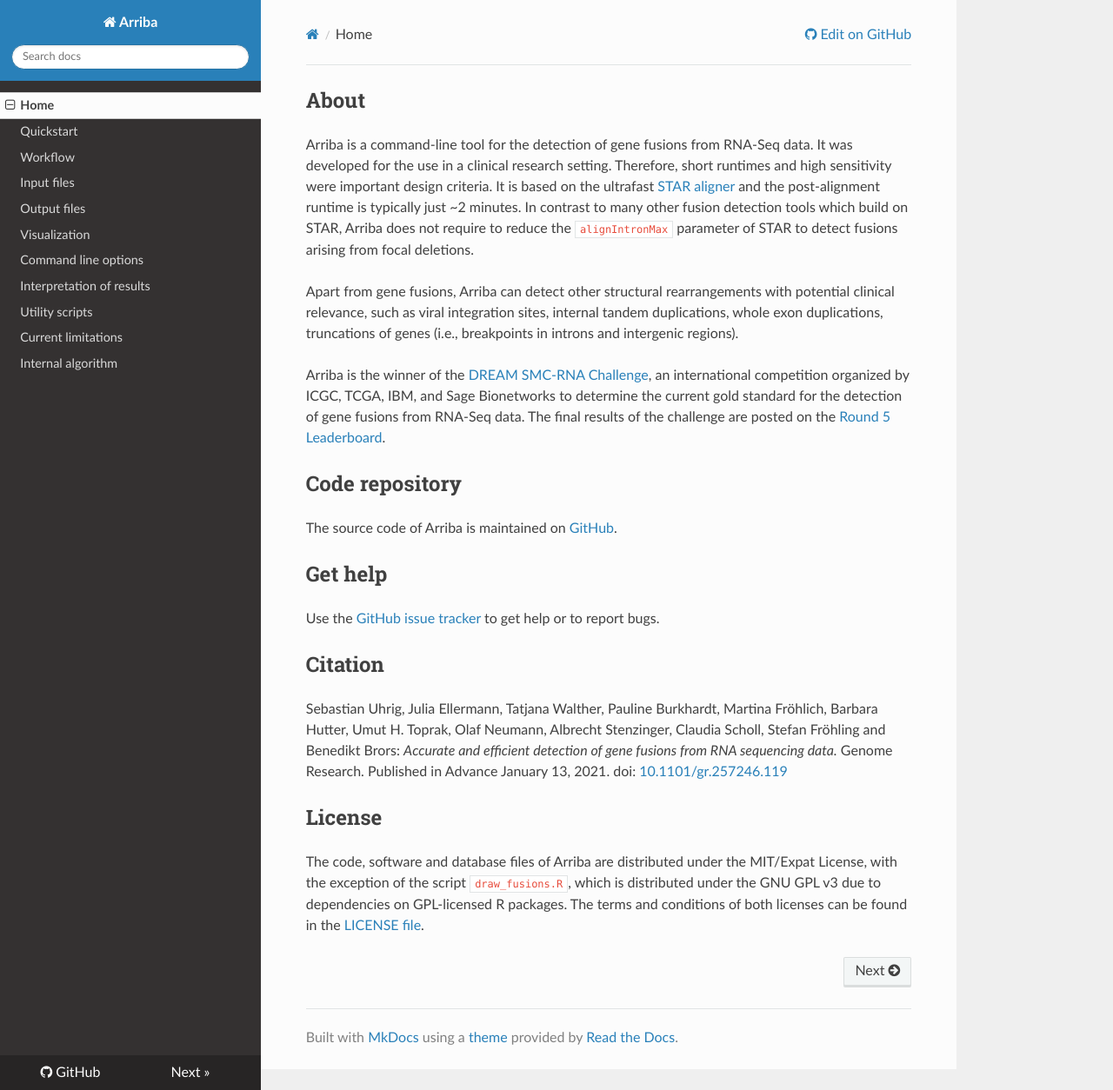
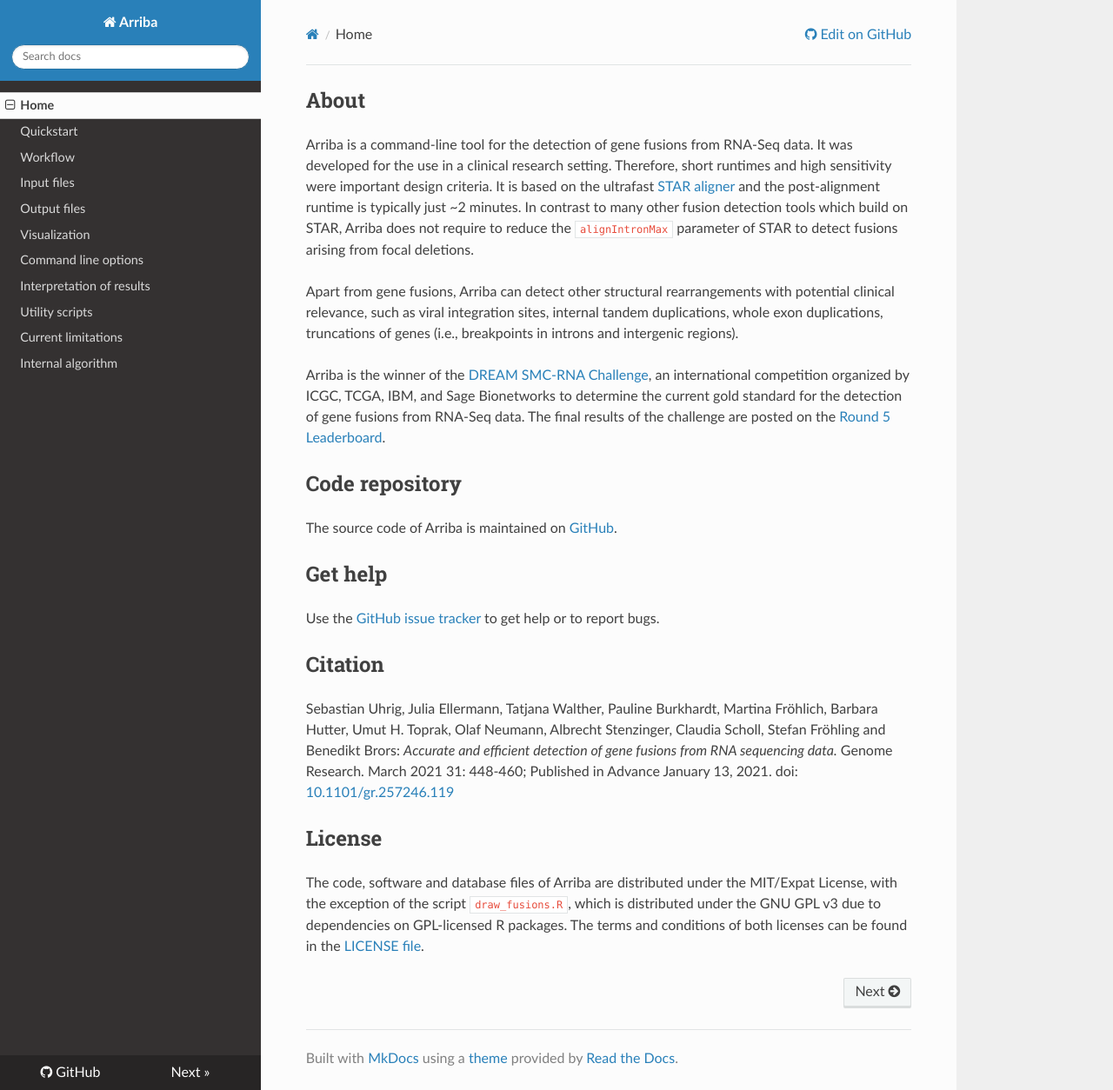
Before and after one commit to suhrig/arriba, an MkDocs documentation site: the page built from documentation/index.md, in a window 1280 px wide and 1254 px high. Shown: the whole window at 87% size. Built offline with MkDocs 1.6.1, drawn with Linux system fonts in a browser that asks for light colours; nearby versions of some CDN libraries; old or Windows-style settings are respelled for this version of MkDocs.

Commit message:
update citation

```diff
--- a/documentation/index.md
+++ b/documentation/index.md
@@ -20,7 +20,7 @@
 Citation
 --------
 
-Sebastian Uhrig, Julia Ellermann, Tatjana Walther, Pauline Burkhardt, Martina Fröhlich, Barbara Hutter, Umut H. Toprak, Olaf Neumann, Albrecht Stenzinger, Claudia Scholl, Stefan Fröhling and Benedikt Brors: *Accurate and efficient detection of gene fusions from RNA sequencing data.* Genome Research. Published in Advance January 13, 2021. doi: [10.1101/gr.257246.119](https://doi.org/10.1101/gr.257246.119)
+Sebastian Uhrig, Julia Ellermann, Tatjana Walther, Pauline Burkhardt, Martina Fröhlich, Barbara Hutter, Umut H. Toprak, Olaf Neumann, Albrecht Stenzinger, Claudia Scholl, Stefan Fröhling and Benedikt Brors: *Accurate and efficient detection of gene fusions from RNA sequencing data.* Genome Research. March 2021 31: 448-460; Published in Advance January 13, 2021. doi: [10.1101/gr.257246.119](https://doi.org/10.1101/gr.257246.119)
 
 License
 -------
```
Also changed, not shown: README.md (+1 -1 lines).
